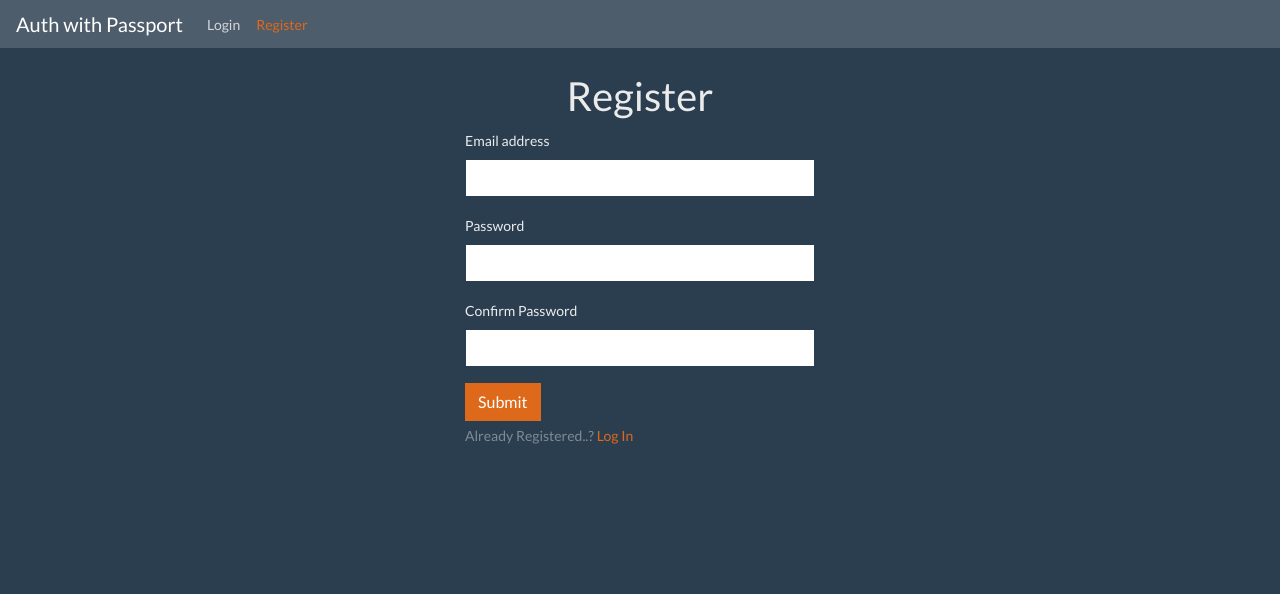
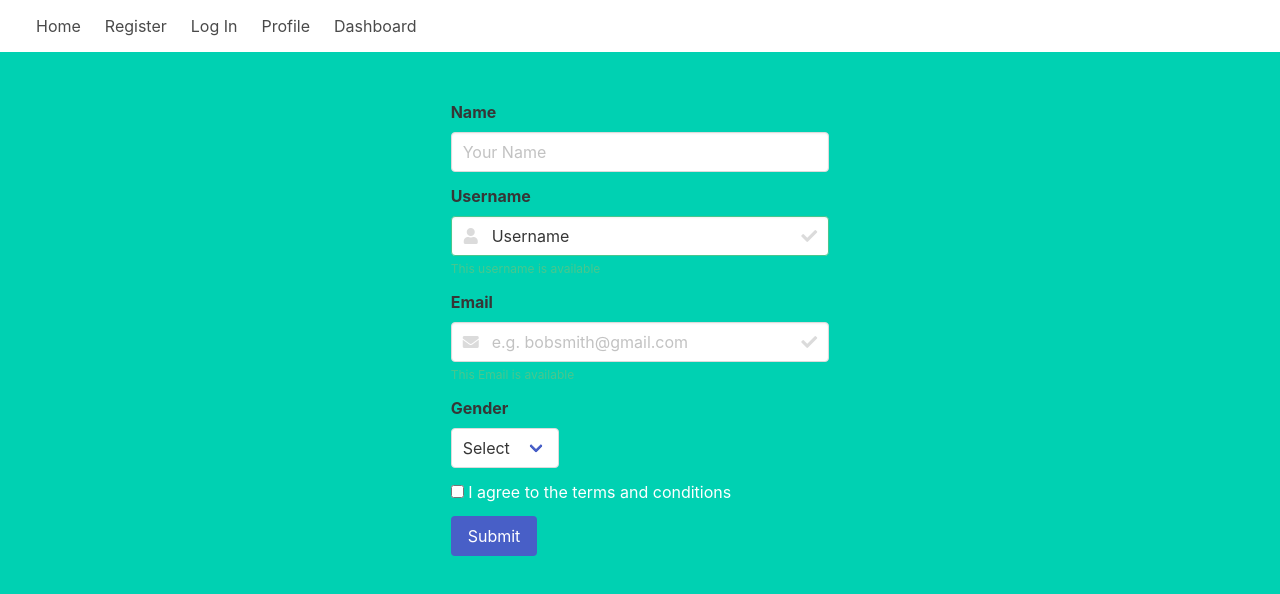
Before and after one commit to ktonner/full_stack_project, a website: page public/register.html in a window 1280 px wide. Drawn offline with nearby package versions, Linux system fonts and the light colour scheme.

Commit message:
worked on register html and register css files

```diff
--- a/public/register.html
+++ b/public/register.html
@@ -4,60 +4,123 @@
 <head>
     <meta charset="UTF-8">
     <meta name="viewport" content="width=device-width, initial-scale=1.0">
-    <link rel="stylesheet" href="https://stackpath.bootstrapcdn.com/bootswatch/4.4.1/superhero/bootstrap.min.css">
+    <!--css -->
+    <link rel="stylesheet" href="https://cdn.jsdelivr.net/npm/bulma@0.8.0/css/bulma.min.css">
+    <link rel="stylesheet" href="https://use.fontawesome.com/releases/v5.8.2/css/all.css"
+        integrity="sha384-oS3vJWv+0UjzBfQzYUhtDYW+Pj2yciDJxpsK1OYPAYjqT085Qq/1cq5FLXAZQ7Ay" crossorigin="anonymous">
+    <link rel="stylesheet" href="https://fonts.googleapis.com/css?family=PT+Sans:400,700">
+
+    <link rel="style" href="./style/css/register.css">
+
     <title>Auth with Passport</title>
 </head>
 
 <body>
-    <nav class="navbar navbar-expand-lg navbar-dark bg-dark mb-4">
-        <a class="navbar-brand" href="/">Auth with Passport</a>
-        <button class="navbar-toggler" type="button" data-toggle="collapse" data-target="#navbarNav"
-            aria-controls="navbarNav" aria-expanded="false" aria-label="Toggle navigation">
-            <span class="navbar-toggler-icon"></span>
-        </button>
-        <div class="collapse navbar-collapse" id="navbarNav">
-            <ul class="navbar-nav">
-                <li class="nav-item">
-                    <a class="nav-link" href="/user/login">Login</a>
-                </li>
-                <li class="nav-item">
-                    <a class="nav-link text-primary" href="/user/register">Register</a>
-                </li>
-            </ul>
+    <!-- navbar-->
+
+    <nav class="navbar" role="navigation" aria-label="main navigation">
+        <div class="navbar-brand">
+            <a class="navbar-item" href="">
+
+            </a>
+
+            <a role="button" class="navbar-burger burger" aria-label="menu" aria-expanded="false"
+                data-target="navbarBasicExample">
+                <span aria-hidden="true"></span>
+                <span aria-hidden="true"></span>
+                <span aria-hidden="true"></span>
+            </a>
+        </div>
+
+        <div id="navbarBasicExample" class="navbar-menu">
+            <div class="navbar-start">
+                <a class="navbar-item">
+                    Home
+                </a>
+
+                <a class="navbar-item">
+                    Register
+                </a>
+                <a class="navbar-item">
+                    Log In
+                </a>
+                <a class="navbar-item">
+                    Profile
+                </a>
+                <a class="navbar-item">
+                    Dashboard
+                </a>
+
+            </div>
         </div>
     </nav>
-    <div class="container mt-4">
-        <div class="row">
-            <div class="col-md-4 mx-auto">
-                <h1 class="text-center">Register</h1>
-                <form class="alertAppendReg">
-                    <div class="form-group">
-                        <label for="emailInputReg">Email address</label>
-                        <input type="email" class="form-control" id="emailInputReg" aria-describedby="emailHelp">
+    <!--end of navebar-->
+
+    <section class="section hero is-primary is-fullheight">
+        <div class="columns">
+            <div class="column is-4 is-offset-4">
+                <div class="field">
+                    <label class="label">Name</label>
+                    <div class="control">
+                        <input class="input" type="text" placeholder="Your Name">
                     </div>
-                    <div class="form-group">
-                        <label for="passwordInputReg">Password</label>
-                        <input type="password" class="form-control" id="passwordInputReg">
+                </div>
+                <div class="field">
+                    <label class="label">Username</label>
+                    <div class="control has-icons-left has-icons-right">
+                        <input class="input is-success" type="text" placeholder="Text input" value="Username">
+                        <span class="icon is-small is-left">
+                            <i class="fa fa-user"></i>
+                        </span>
+                        <span class="icon is-small is-right">
+                            <i class="fa fa-check"></i>
+                        </span>
                     </div>
-                    <div class="form-group">
-                        <label for="passwordTwoInputReg">Confirm Password</label>
-                        <input type="password" class="form-control" id="passwordTwoInputReg">
+                    <p class="help is-success">This username is available</p>
+                </div>
+                <div class="field">
+                    <label class="label">Email</label>
+                    <div class="control has-icons-left has-icons-right">
+
+                        <input type="email" placeholder="e.g. bobsmith@gmail.com" class="input" required>
+                        <span class="icon is-small is-left">
+                            <i class="fa fa-envelope"></i>
+                        </span>
+                        <span class="icon is-small is-right">
+                            <i class="fa fa-check"></i>
+                        </span>
                     </div>
-                    <button id="submitBtnReg" type="submit" class="btn btn-primary">Submit</button>
-                    <small class="form-text text-muted">Already Registered..? <a href="/user/login">Log In</a></small>
-                </form>
+                    <p class="help is-success">This Email is available</p>
+                </div>
+
+                <div class="field">
+                    <label class="label">Gender</label>
+                    <div class="control">
+                        <div class="select">
+                            <select>
+                                <option>Select</option>
+                                <option>Male</option>
+                                <option>Female</option>
+                            </select>
+                        </div>
+                    </div>
+                </div>
+                <div class="field">
+                    <div class="control">
+                        <label class="checkbox">
+                            <input type="checkbox">
+                            I agree to the <a href="#">terms and conditions</a>
+                        </label>
+                    </div>
+                </div>
+                <div class="field is-grouped">
+                    <div class="control">
+                        <button class="button is-link">Submit</button>
+                    </div>
+                </div>
             </div>
         </div>
-    </div>
-    <script src="https://code.jquery.com/jquery-3.5.0.min.js"
-        integrity="sha256-xNzN2a4ltkB44Mc/Jz3pT4iU1cmeR0FkXs4pru/JxaQ=" crossorigin="anonymous"></script>
-    <script src="https://cdn.jsdelivr.net/npm/popper.js@1.16.0/dist/umd/popper.min.js"
-        integrity="sha384-Q6E9RHvbIyZFJoft+2mJbHaEWldlvI9IOYy5n3zV9zzTtmI3UksdQRVvoxMfooAo"
-        crossorigin="anonymous"></script>
-    <script src="https://stackpath.bootstrapcdn.com/bootstrap/4.4.1/js/bootstrap.min.js"
-        integrity="sha384-wfSDF2E50Y2D1uUdj0O3uMBJnjuUD4Ih7YwaYd1iqfktj0Uod8GCExl3Og8ifwB6"
-        crossorigin="anonymous"></script>
-    <script type="text/javascript" src="/js/register.js"></script>
+    </section>
 </body>
 
 </html>
--- /dev/null
+++ b/public/style/css/register.css
@@ -0,0 +1,20 @@
+body {
+    font: 100% Helvetica, sans-serif;
+    color: #333; }
+
+  h1 {
+    color: yellow; }
+    .navbar-menu {
+      color: black;
+  font-weight: bold;
+  font-family: inherit;
+  }
+
+
+
+  .column{
+  margin: 50px 0px 10px 10px ;
+  padding: 25px;
+  font-weight: 800;
+  color:darkturquoise;
+  }
```
